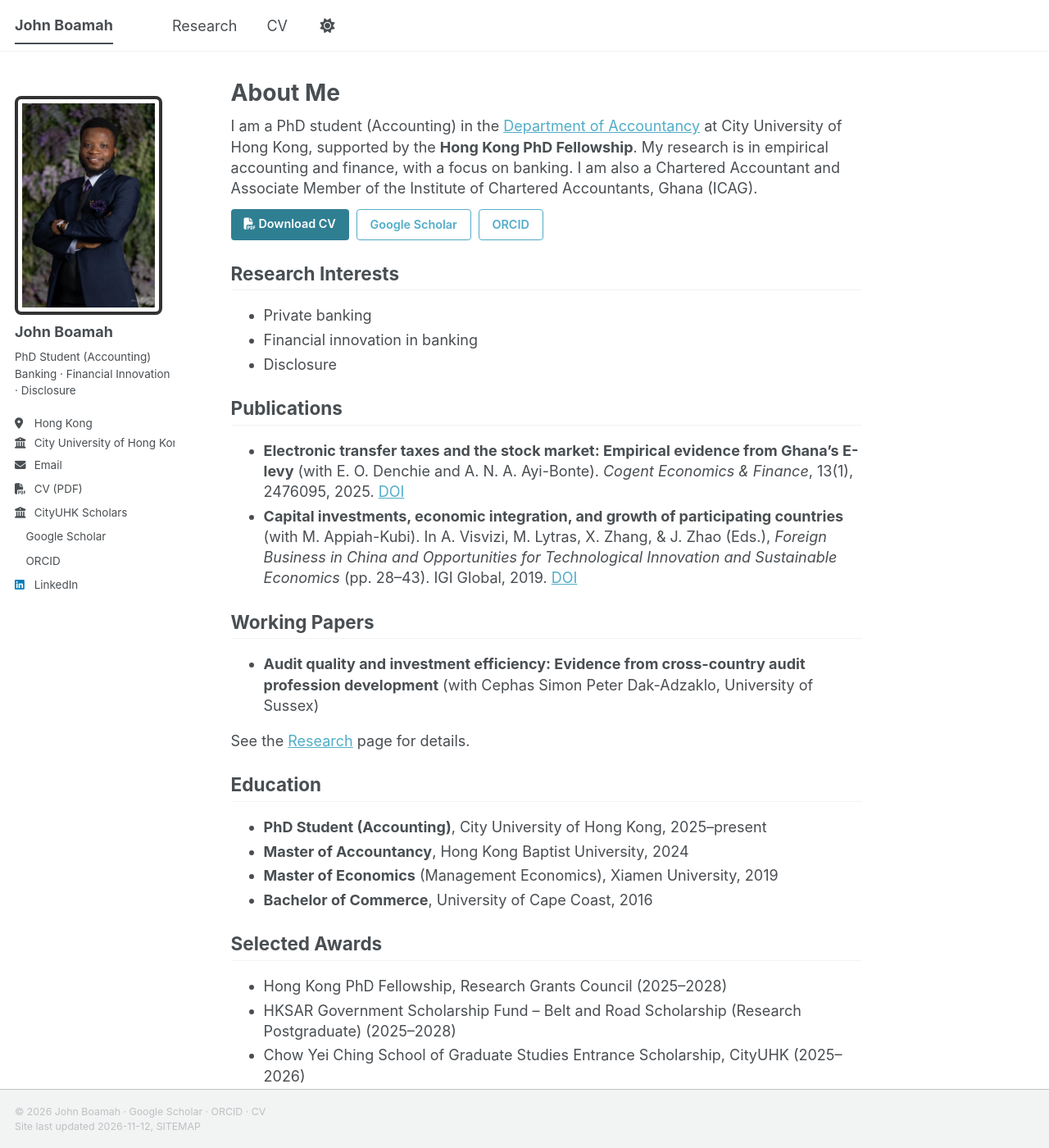
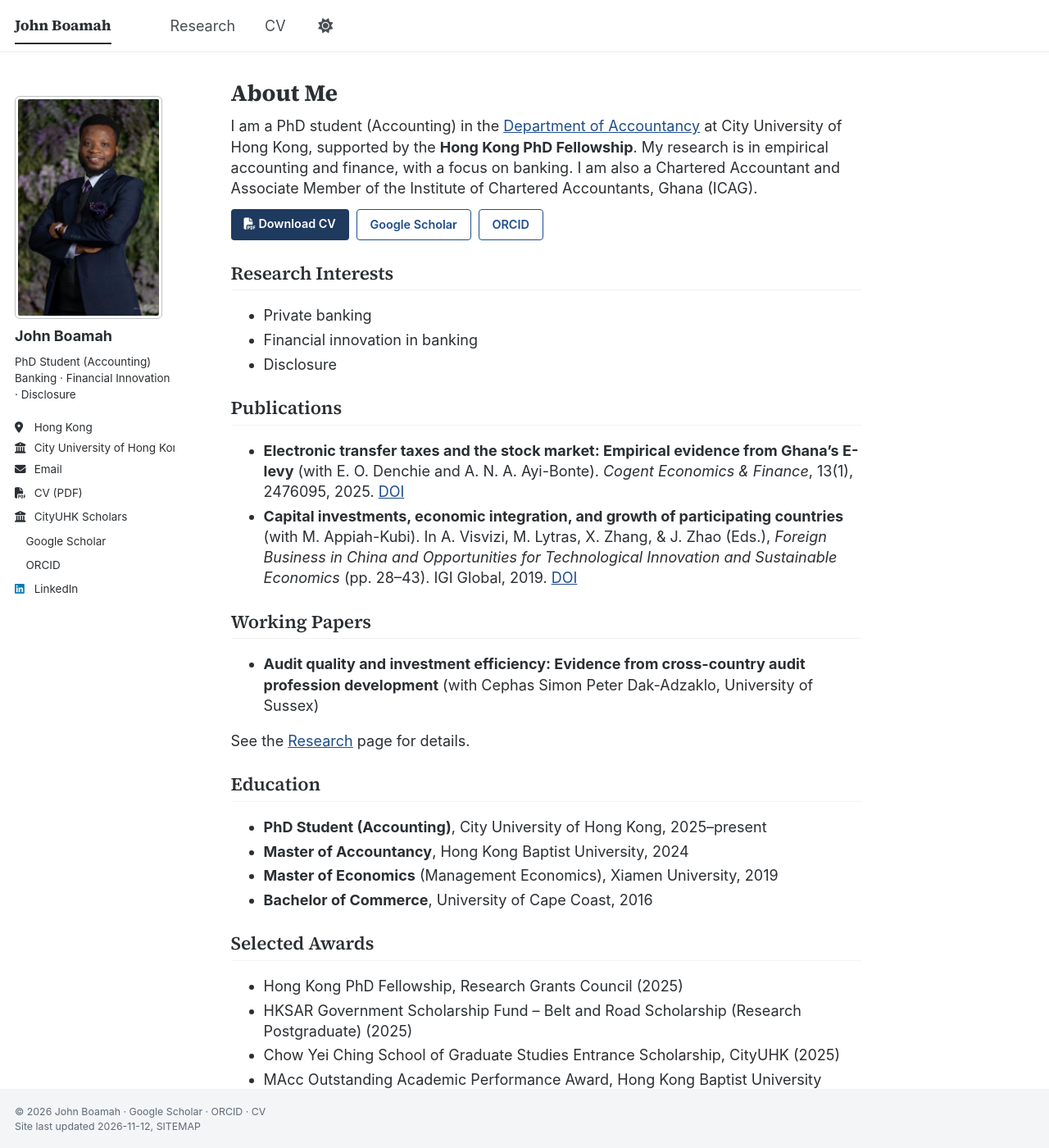
Before and after one commit to Kwesi-Boamah/Kwesi-Boamah.github.io, a Jekyll site: the page built from _pages/about.md, in a window 1280 px wide and 1400 px high. Shown: the whole window at 82% size. Built offline with Jekyll 4.4.1, drawn with Linux system fonts in a browser that asks for light colours; a style sheet for code colours, icons or effects is not loaded.

Commit message:
Award dates (start year only), navy academic theme, serif headings, editing guide, updated CV
Co-authored-by: Perplexity <noreply@perplexity.ai>

```diff
--- a/_config.yml
+++ b/_config.yml
@@ -172,6 +172,7 @@ include:
   - _pages
   - files
 exclude:
+  - EDITING-GUIDE.md
   - "*.sublime-project"
   - "*.sublime-workspace"
   - .asset-cache
--- a/_includes/head/custom.html
+++ b/_includes/head/custom.html
@@ -1,6 +1,11 @@
 {% include base_path %}
 
 <!-- start custom head snippets -->
+
+<!-- Heading font: Source Serif 4 -->
+<link rel="preconnect" href="https://fonts.googleapis.com">
+<link rel="preconnect" href="https://fonts.gstatic.com" crossorigin>
+<link rel="stylesheet" href="https://fonts.googleapis.com/css2?family=Source+Serif+4:opsz,wght@8..60,600;8..60,700&display=swap">
 
 <!-- Support for Academicons -->
 <link rel="preload" href="https://cdn.jsdelivr.net/gh/jpswalsh/academicons@1/css/academicons.min.css" as="style" onload="this.onload=null;this.rel='stylesheet'">
--- a/_pages/about.md
+++ b/_pages/about.md
@@ -42,9 +42,9 @@ See the [Research](/publications/) page for details.
 
 ## Selected Awards
 
-- Hong Kong PhD Fellowship, Research Grants Council (2025–2028)
-- HKSAR Government Scholarship Fund – Belt and Road Scholarship (Research Postgraduate) (2025–2028)
-- Chow Yei Ching School of Graduate Studies Entrance Scholarship, CityUHK (2025–2026)
+- Hong Kong PhD Fellowship, Research Grants Council (2025)
+- HKSAR Government Scholarship Fund – Belt and Road Scholarship (Research Postgraduate) (2025)
+- Chow Yei Ching School of Graduate Studies Entrance Scholarship, CityUHK (2025)
 - MAcc Outstanding Academic Performance Award, Hong Kong Baptist University (2024)
 - Best Teaching Assistant, Xiamen University (2019)
 
--- a/_sass/theme/_default_light.scss
+++ b/_sass/theme/_default_light.scss
@@ -2,7 +2,7 @@
     DEFAULT THEME - LIGHT VERSION
     ========================================================================== */
 /* Color codes used for the theme */
-$primary-color              : #2f7f93;
+$primary-color              : #1f3a5f; // deep academic navy (main accent)
 $gray                       : #7a8288;
 $dark-gray                  : mix(#000, $gray, 40%);
 $darker-gray                : mix(#000, $gray, 60%);
@@ -11,7 +11,7 @@ $lighter-gray               : mix(#fff, $gray, 90%);
 
 /* Color codes used for the site */
 $danger-color               : #ee5f5b;
-$info-color                 : #2f7f93;
+$info-color                 : #1f3a5f;
 $notice-color               : #7a8288;
 $success-color              : #62c462;
 $warning-color              : #f89406;
@@ -30,18 +30,18 @@ $sidebar-screen-min-width   : 1024px;
 :root {
     --global-base-color                 : #{$primary-color};
     --global-bg-color                   : #fff;
-    --global-footer-bg-color            : #f2f3f3;
+    --global-footer-bg-color            : #f4f5f7;
     --global-border-color               : #{$lighter-gray};
     --global-dark-border-color          : #bdc1c4;
     --global-code-background-color      : #fafafa;
     --global-code-text-color            : #{$darker-gray};
     --global-fig-caption-color          : mix(#fff,  #{$dark-gray}, 25%);
-    --global-link-color                 : #52adc8;
-    --global-link-color-hover           : mix(#000, #2f7f93, 25%);
-    --global-link-color-visited         : mix(#fff, #2f7f93, 25%);
+    --global-link-color                 : #1f4e8c;
+    --global-link-color-hover           : #13294b;
+    --global-link-color-visited         : #1f4e8c;
     --global-masthead-link-color        : #{$dark-gray};
     --global-masthead-link-color-hover  : mix(#000, #{$gray}, 25%);
-    --global-text-color                 : #{$dark-gray};
-    --global-text-color-light           : #{$light-gray};
+    --global-text-color                 : #2b2f33;
+    --global-text-color-light           : #5f6b76;
     --global-thead-color                : #{$lighter-gray};
 }
--- a/assets/css/main.scss
+++ b/assets/css/main.scss
@@ -72,8 +72,10 @@ body,
 /* ===== Profile picture frame ===== */
 
 .author__avatar img {
-  border-radius: 8px;
-  border: 4px solid #333333;
+  border-radius: 6px;
+  border: 1px solid var(--global-dark-border-color);
+  padding: 3px;
+  background: var(--global-bg-color);
   max-width: 180px;
   width: 100%;
   height: auto;
@@ -119,3 +121,36 @@ body,
   padding-bottom: 0.3em;
   border-bottom: 1px solid var(--global-border-color);
 }
+
+/* ===== Typography and colour (light theme colours live in _sass/theme/_default_light.scss) ===== */
+
+.page__title,
+.page__content h1,
+.page__content h2,
+.page__content h3,
+.archive h2,
+.archive__item-title,
+.author__name,
+.masthead__menu-item--lg a {
+  font-family: "Source Serif 4", Georgia, "Times New Roman", serif;
+  letter-spacing: -0.005em;
+}
+
+.page__title { font-weight: 700; }
+
+.page__content h2,
+.archive h2 { font-weight: 600; }
+
+.archive__item-title a { text-decoration: none; }
+.archive__item-title a:hover { text-decoration: underline; }
+
+.masthead {
+  border-bottom: 1px solid var(--global-border-color);
+}
+
+.page__footer {
+  border-top: 1px solid var(--global-border-color);
+}
+
+.page__footer a { color: var(--global-text-color-light); }
+.page__footer a:hover { color: var(--global-link-color); }
```
Also changed, not shown: EDITING-GUIDE.md (added, +68 -0 lines), _pages/cv.md (+3 -3 lines), 2 other files.
